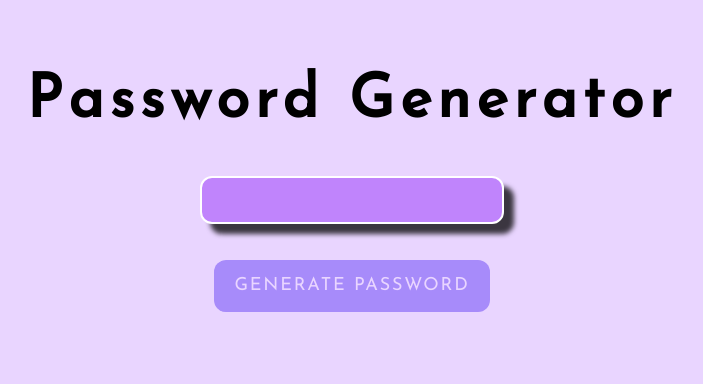
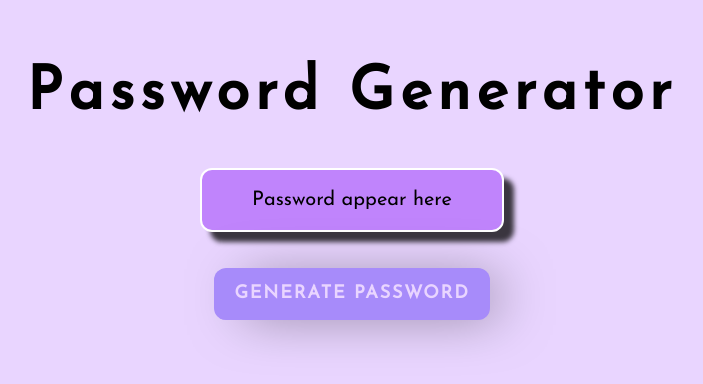
Before and after one commit to lakshaykamat/password-generator, a plain HTML site: page index.html in a window 1280 px wide. Shown: the part 212-596 px from the top of the page, without its empty margins (288-991 px from the left). Drawn offline with nearby package versions, Linux system fonts and the light colour scheme.

Commit message:
new changes

```diff
--- a/app.js
+++ b/app.js
@@ -12,7 +12,7 @@ function passwordGenerator(){
     }
     let para = document.createElement('p');
     para.id = 'content';
-    para.className = ["text-center cursor-pointer text-xl " ]
+    para.className = ["text-center cursor-pointer text-xl" ]
     para.title = "Copy to Clipboard"
     para.onclick = function(){handleCopyTextFromParagraph()}
     spanEl.appendChild(para);
--- a/index.html
+++ b/index.html
@@ -9,11 +9,18 @@
     <title>Password Generator | By Lakshay Kamat</title>
 </head>
 <body class="bg-purple-200 flex justify-center items-center h-[100vh] flex-wrap flex-col">
-    <h1 class="text-6xl font-black m-5 flex text-center tracking-widest">Password Generator</h1>
+    <h1 class="text-5xl sm:text-6xl font-black m-5 flex text-center tracking-widest">Password Generator</h1>
 
-    <span class="my-6  border-2 border-white border-solid bg-purple-400 rounded-xl flex justify-center items-center w-[19rem] h-[3rem]" id="result"></span>
+    <div class="flex justify-center items-center w-fit flex-wrap flex-col">
 
-    <button class="m-3 bg-violet-400 py-3 px-5 rounded-xl hover:drop-shadow-2xl uppercase bolder text-lg active:bg-purple-300 tracking-widest bolder text-purple-200" onclick="passwordGenerator()" id="btn">Generate Password</button>
+        <span class="my-6 mx-3 sm:mx-5  border-2 border-white border-solid bg-purple-400 rounded-xl flex justify-center items-center w-[15rem] sm:w-[19rem] h-[4rem]" id="result">
+            <span class="text-center cursor-pointer text-xl ">Password appear here</span>
+        </span>
+
+        <button class="m-3 bg-violet-400 py-3 px-5 rounded-xl uppercase  text-md sm:text-lg hover:bg-purple-600 tracking-widest font-black text-purple-200" onclick="passwordGenerator()" id="btn">Generate Password</button>
+    </div>
+
+
     <link rel="stylesheet" href="style.css">
 </body>
 </html>
--- a/style.css
+++ b/style.css
@@ -1,7 +1,7 @@
 @import url('https://fonts.googleapis.com/css2?family=Josefin+Sans&display=swap');
 *{
     font-family: 'Josefin Sans', sans-serif;
-    /* border: 1px solid; */
+    /* border: 2px solid; */
     margin: 0;
     padding: 0;
     box-sizing: border-box;
@@ -12,7 +12,14 @@
     -moz-box-shadow: 10px 10px 5px 0px rgba(0,0,0,0.75);
     box-shadow: 10px 10px 5px 0px rgba(0,0,0,0.75);
 }
+#btn{
+    -webkit-box-shadow: 18px 3px 54px -12px rgba(0,0,0,0.55);
+    -moz-box-shadow: 18px 3px 54px -12px rgba(0,0,0,0.55);
+    box-shadow: 18px 3px 54px -12px rgba(0,0,0,0.55);
+}
 #btn:hover{
-    font-size: 1.2rem;
-    border: 1px solid #000;
+    -webkit-box-shadow: 18px 3px 54px 0px rgba(0,0,0,0.55);
+    -moz-box-shadow: 18px 3px 54px 0px rgba(0,0,0,0.55);
+    box-shadow: 18px 3px 54px 0px rgba(0,0,0,0.55);
+    border: 2px solid rgb(231, 95, 231);
 }
```
